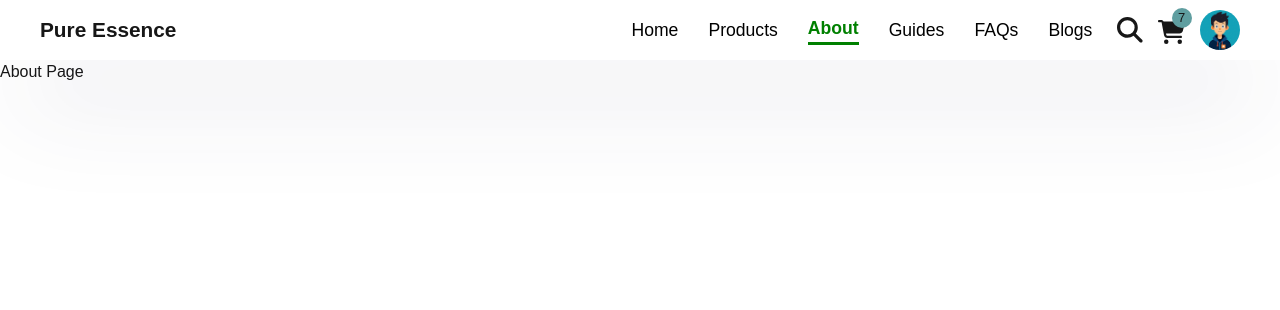
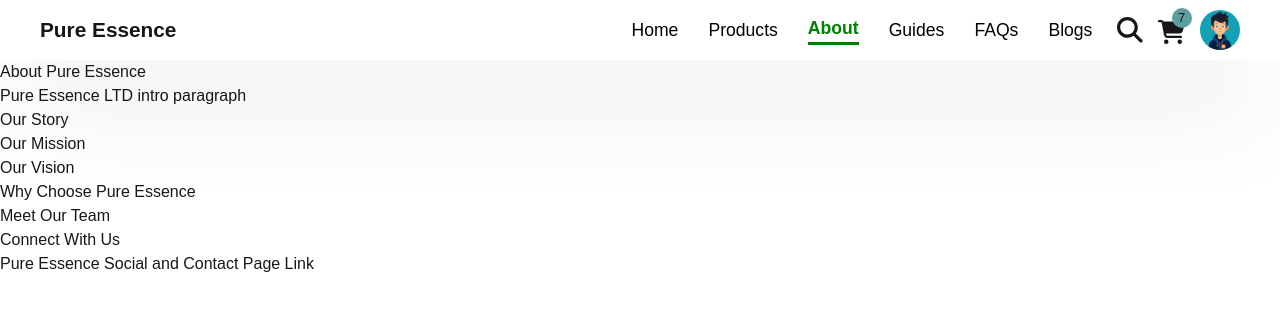
Before and after one commit to aliahmad884/pureessence, a Next.js app: page /about in a window 1280 px wide. Shown: the top 310 px of the page. Built offline with nearby package versions, Linux system fonts and the light colour scheme.

Commit message:
Scaffold the About Page

```diff
--- a/app/about/page.jsx
+++ b/app/about/page.jsx
@@ -1,7 +1,21 @@
 export default function AboutPage(){
     return(
         <>
-        <h1>About Page</h1>
+        <h1>About Pure Essence</h1>
+        <p>Pure Essence LTD intro paragraph</p>
+        <h2>Our Story</h2>
+
+        <h2>Our Mission</h2>
+
+        <h2>Our Vision</h2>
+
+        <h2>Why Choose Pure Essence</h2>
+
+        <h2>Meet Our Team</h2>
+
+        <h2>Connect With Us</h2>
+        <p>Pure Essence Social and Contact Page Link</p>
+
         </>
     )
 }
```
